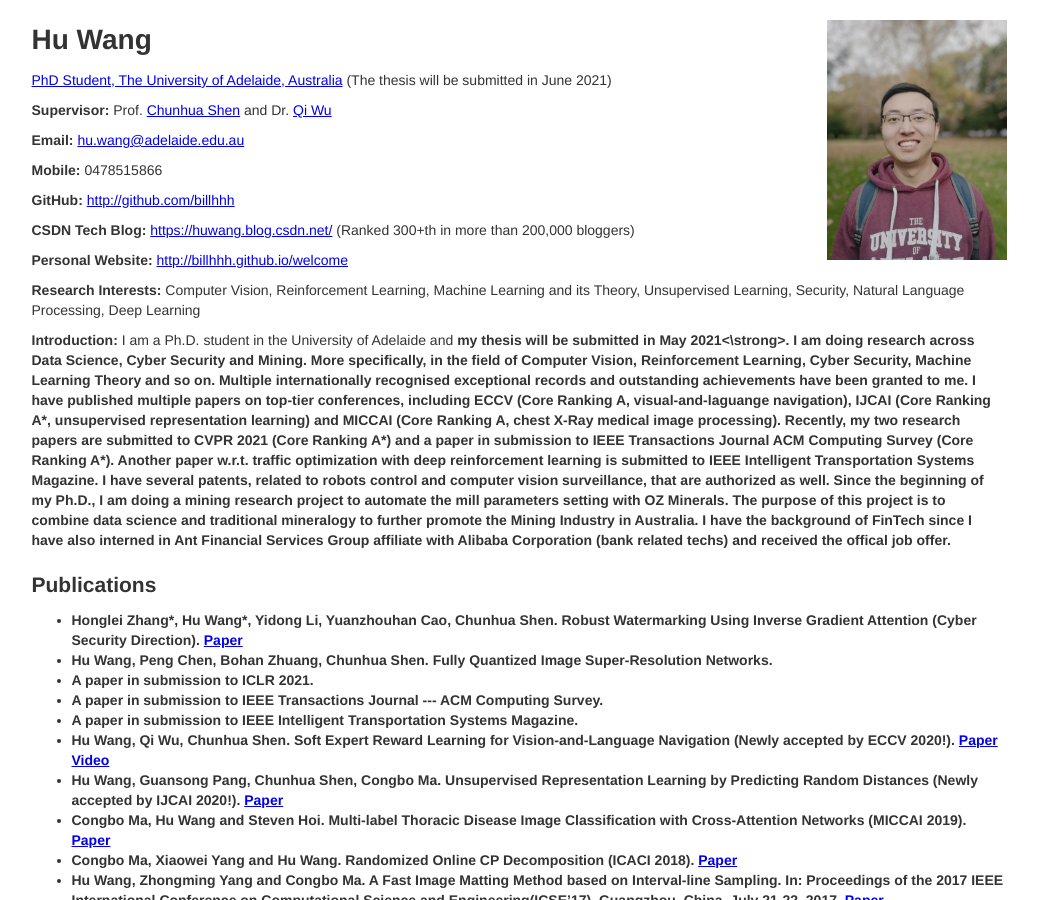
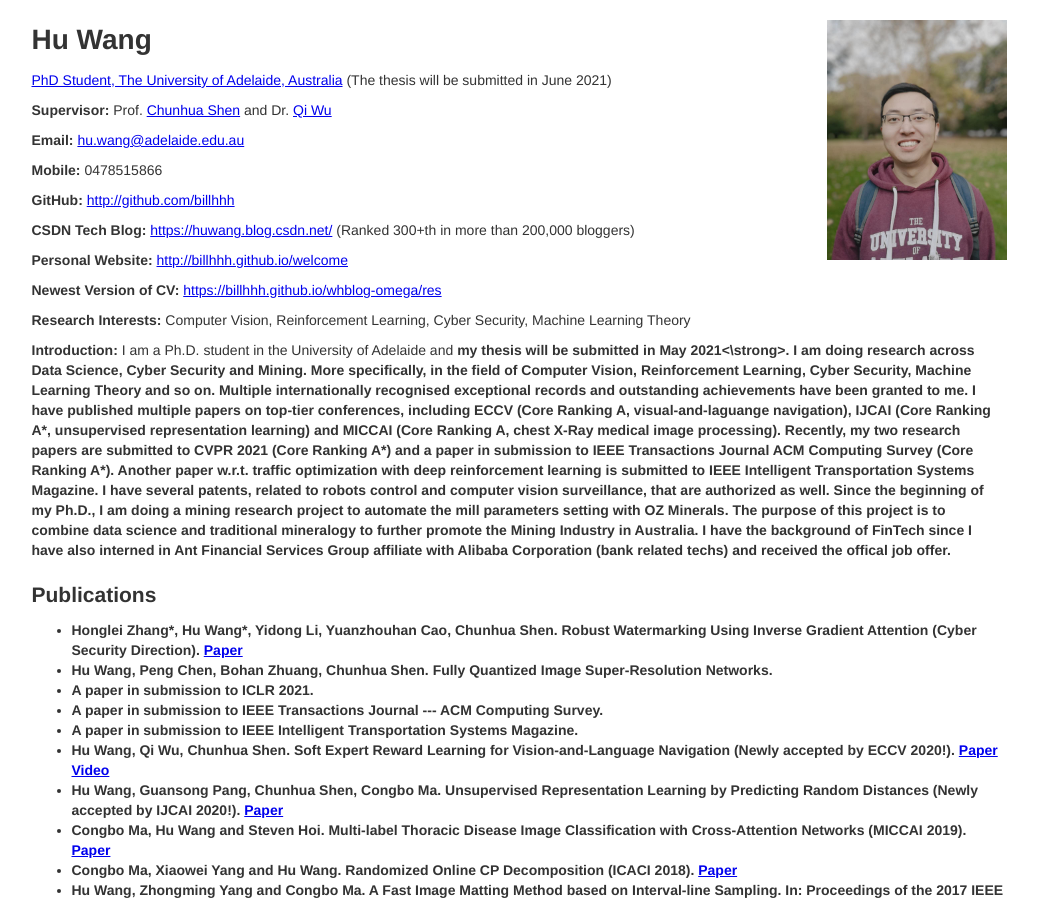
Before and after one commit to billhhh/whblog-omega, a Jekyll site: the page res/index.html, which Jekyll copies as it is, in a window 1280 px wide and 900 px high. Shown: the whole window, without its empty margins (121-1159 px from the left). Built offline with Jekyll 4.4.1, drawn with Linux system fonts in a browser that asks for light colours.

Commit message:
Update index.html

```diff
--- a/res/index.html
+++ b/res/index.html
@@ -38,8 +38,12 @@
         <a href="http://billhhh.github.io/welcome">http://billhhh.github.io/welcome</a>
       </p>
       <p>
+        <strong>Newest Version of CV:</strong>
+        <a href="https://billhhh.github.io/whblog-omega/res">https://billhhh.github.io/whblog-omega/res</a>
+      </p>
+      <p>
         <strong>Research Interests:</strong>
-        Computer Vision, Reinforcement Learning, Machine Learning and its Theory, Unsupervised Learning, Security, Natural Language Processing, Deep Learning
+        Computer Vision, Reinforcement Learning, Cyber Security, Machine Learning Theory
       </p>
       <p>
         <strong>Introduction:</strong>
```
